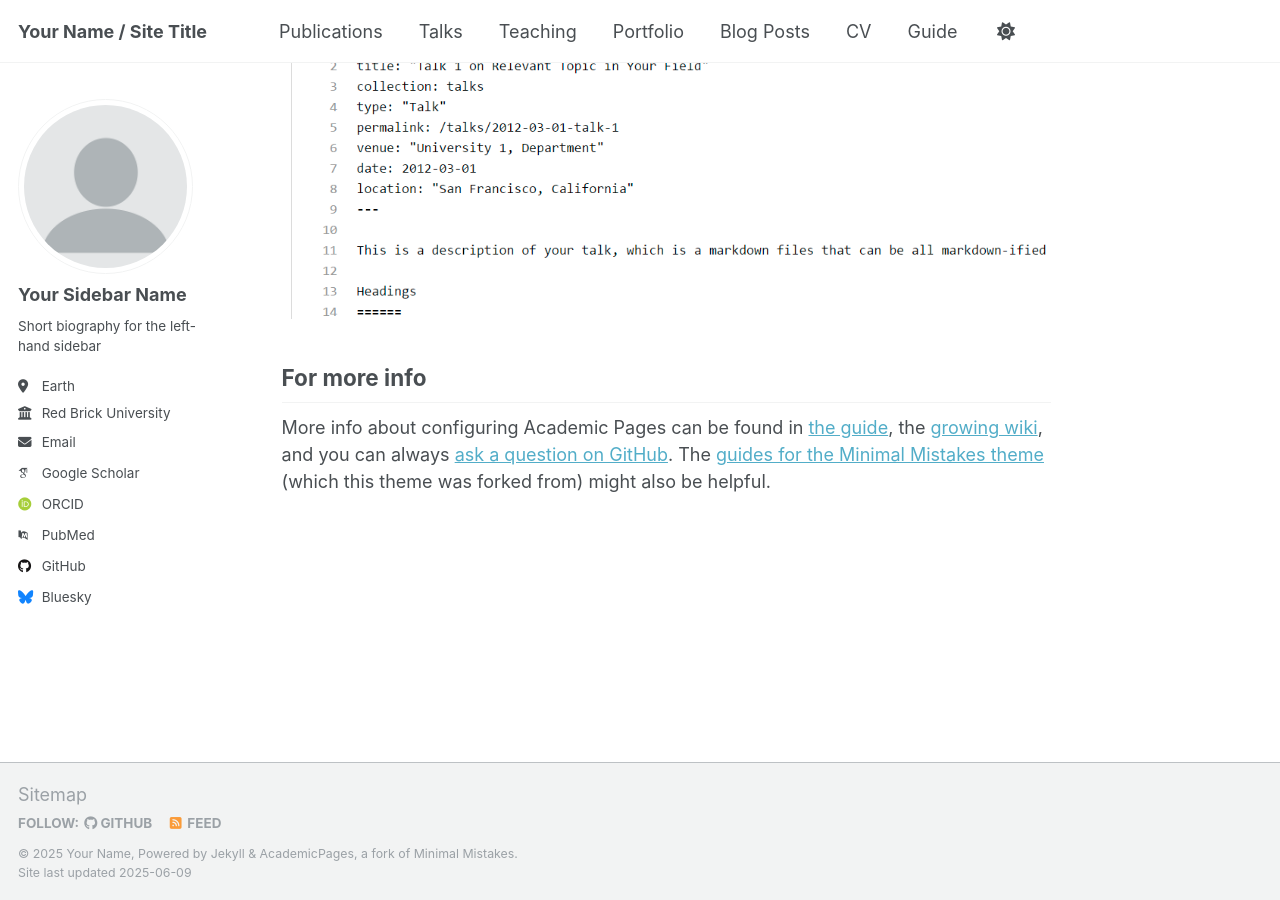
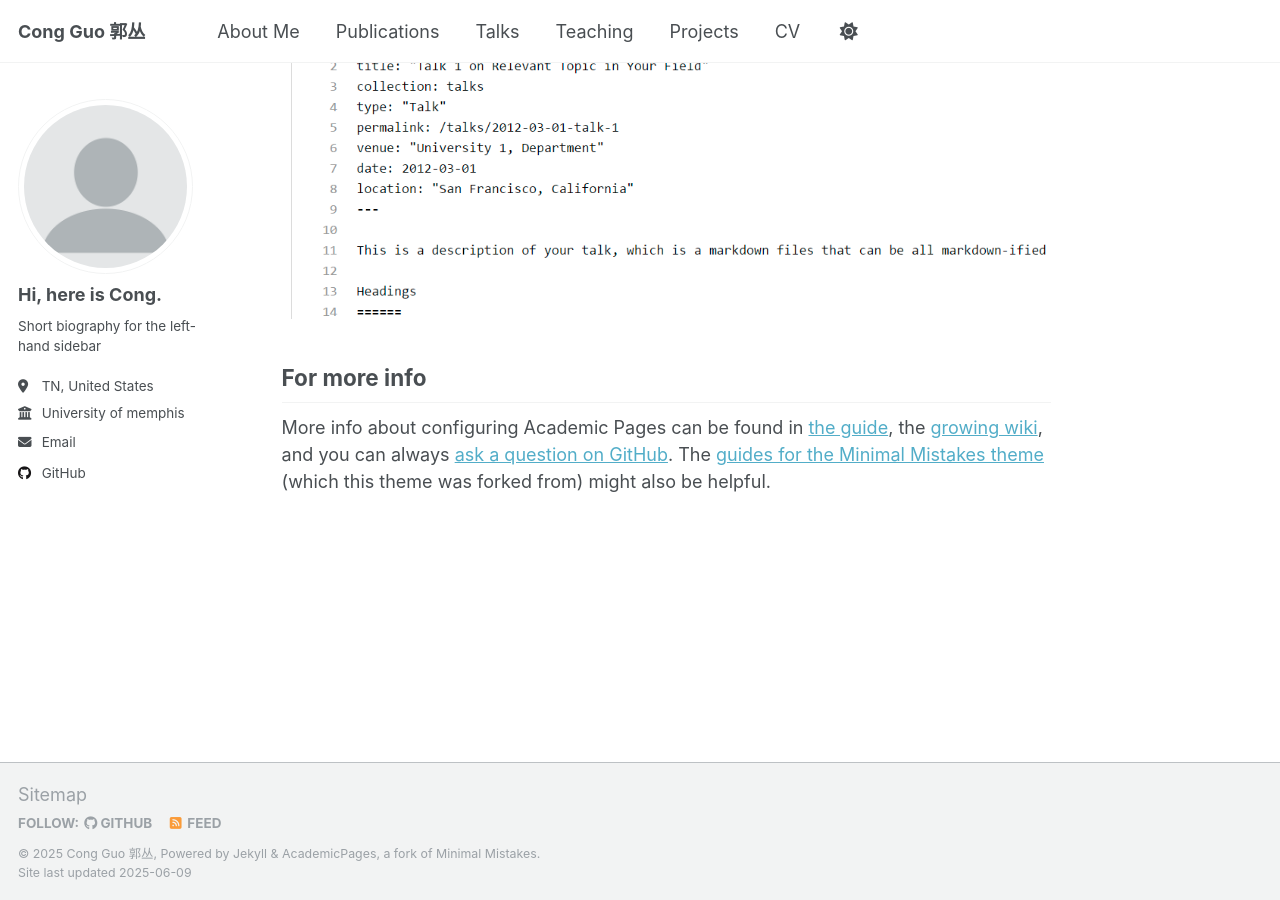
Before and after one commit to congguo1/congguo.github.io, a Jekyll site: the page built from _pages/about.md, in a window 1280 px wide and 900 px high, scrolled down 2636 px. Built offline with Jekyll 4.4.1, drawn with Linux system fonts in a browser that asks for light colours; some web fonts are replaced.

Commit message:
Update my site structure

```diff
--- a/_config.yml
+++ b/_config.yml
@@ -9,9 +9,9 @@
 # Basic Site Settings
 locale                   : "en-US"
 site_theme               : "default"
-title                    : "Your Name / Site Title"
+title                    : "Cong Guo 郭丛"
 title_separator          : "-"
-name                     : &name "Your Name"
+name                     : &name "Cong Guo 郭丛"
 description              : &description "personal description"
 url                      : https://academicpages.github.io # the base hostname & protocol for your site e.g. "https://[your GitHub username].github.io" or if you already have some other page hosted on Github then use "https://[your GitHub username].github.io/[Your Repo Name]"
 baseurl                  : "" # the subpath of your site, e.g. "/blog"
@@ -23,22 +23,22 @@ repository               : "academicpages/academicpages.github.io"
 author:
   # Biographic information
   avatar           : "profile.png"
-  name             : "Your Sidebar Name"
+  name             : "Hi, here is Cong."
   pronouns         : # example: "she/her"
   bio              : "Short biography for the left-hand sidebar"
-  location         : "Earth"
-  employer         : "Red Brick University"
+  location         : "TN, United States"
+  employer         : "University of memphis"
   uri              : # URL
-  email            : "none@example.org"
+  email            : "cguo@memphis.edu"
 
   # Academic websites
   academia         : # URL
   arxiv            : # URL - Update with the correct link to your profile
-  googlescholar    : "https://scholar.google.com/citations?user=PS_CX0AAAAAJ"
+  googlescholar    : #"https://scholar.google.com/citations?user=PS_CX0AAAAAJ"
   impactstory      : # URL
-  orcid            : "http://orcid.org/yourorcidurl"
+  orcid            : #"http://orcid.org/yourorcidurl"
   semantic         : # URL
-  pubmed           : "https://www.ncbi.nlm.nih.gov/pubmed/?term=john+snow"
+  pubmed           : #"https://www.ncbi.nlm.nih.gov/pubmed/?term=john+snow"
   researchgate     : # URL
   scopus           : # URL
 
@@ -46,12 +46,12 @@ author:
   bitbucket        : # Username - Update with your username on the site
   codepen          : # Username
   dribbble         : # Username
-  github           : "academicpages"
+  github           : "congguo1"
   kaggle           : # Username
   stackoverflow    : # User number or user number and name (i.e., use "1" or "1/jeff-atwood")
 
   # Social media
-  bluesky          : "bsky.app" # Replace this with you Bluesky username
+  bluesky          : #"bsky.app" # Replace this with you Bluesky username
   facebook         : # Username
   flickr           : # Username
   foursquare       : # Username
@@ -284,6 +284,24 @@ defaults:
       layout: talk
       author_profile: true
       share: true
+  # _project
+  - scope:
+      path: ""
+      type: peoject
+    values:
+      layout: single
+      author_profile: true
+      share: true
+      comment: true
+  # _aboutme
+  - scope:
+      path: ""
+      type: aboutme
+    values:
+      layout: single
+      author_profile: true
+      share: true
+      comment: true
 
 
 # Sass/SCSS
--- a/_data/navigation.yml
+++ b/_data/navigation.yml
@@ -8,6 +8,9 @@
 #      Markdown formatted page while the second is generated using JSON.
 
 main:
+  - title: "About Me"
+    url: /aboutme/
+
   - title: "Publications"
     url: /publications/
 
@@ -17,11 +20,11 @@ main:
   - title: "Teaching"
     url: /teaching/
 
-  - title: "Portfolio"
-    url: /portfolio/
+  - title: "Projects"
+    url: /projects/
 
-  - title: "Blog Posts"
-    url: /year-archive/
+  # - title: "Blog Posts"
+  #   url: /year-archive/
 
   - title: "CV"
     url: /cv/
@@ -29,5 +32,5 @@ main:
   # - title: "CV"
   #   url: /cv-json/
 
-  - title: "Guide"
-    url: /markdown/
+  # - title: "Guide"
+  #   url: /markdown/
```
Also changed, not shown: _pages/aboutme.md (added, +9 -0 lines), _projects/project-2.html (added, +7 -0 lines).
